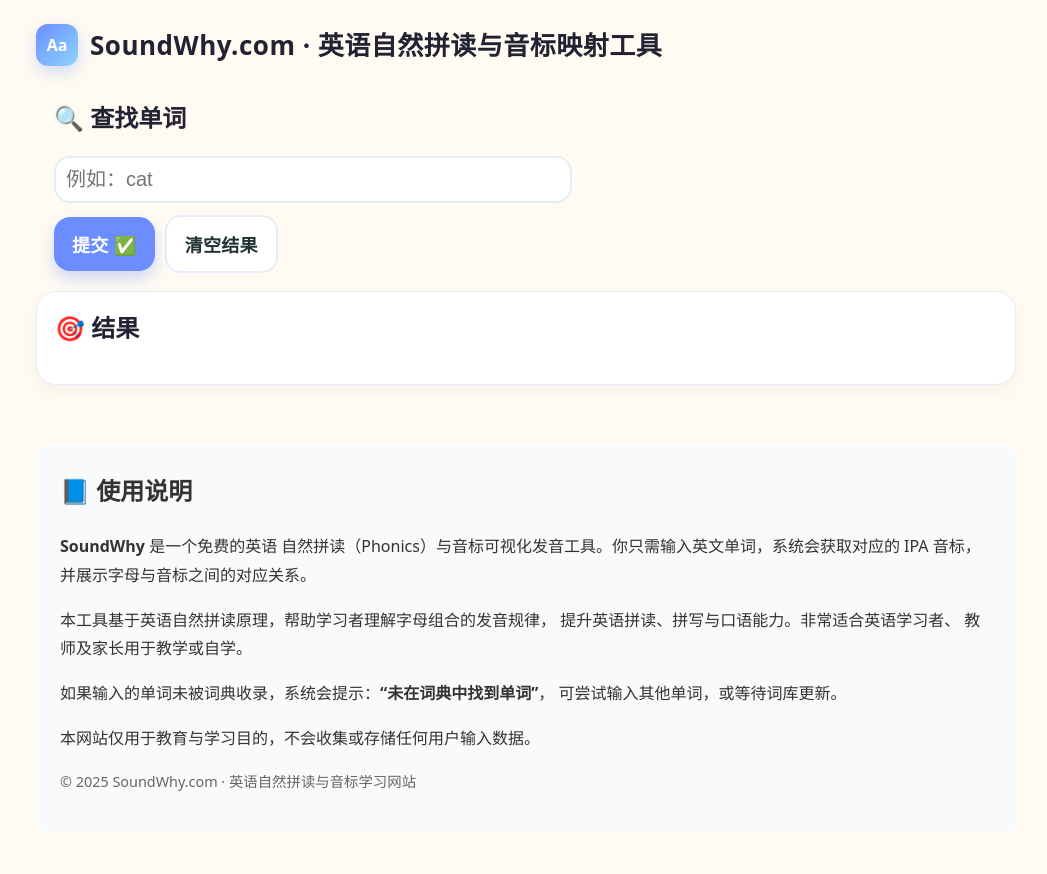
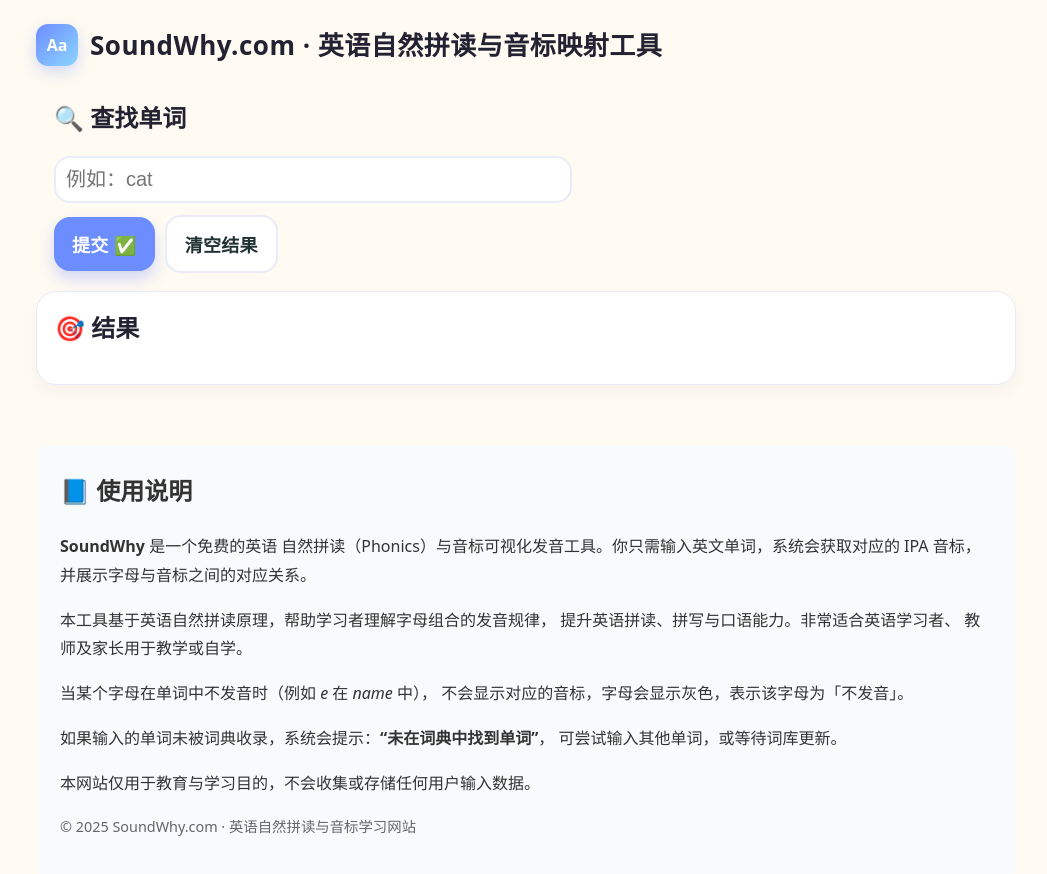
Before and after one commit to AngelinaMartin83/WordMapper, a Next.js app: page / in a window 1280 px wide. Shown: the top 874 px of the page, without its empty margins (114-1161 px from the left). Before the commit the page ends 833 px from the top, so only its background shows below. Built offline with nearby package versions, Linux system fonts and the light colour scheme; no server answers.

Commit message:
Update page.js

```diff
--- a/app/page.js
+++ b/app/page.js
@@ -54,6 +54,10 @@
           提升英语拼读、拼写与口语能力。非常适合英语学习者、
           教师及家长用于教学或自学。
         </p>
+<p>
+  当某个字母在单词中不发音时（例如 <em>e</em> 在 <em>name</em> 中），
+  不会显示对应的音标，字母会显示灰色，表示该字母为「不发音」。
+</p>
 
         <p>
           如果输入的单词未被词典收录，系统会提示：
```
